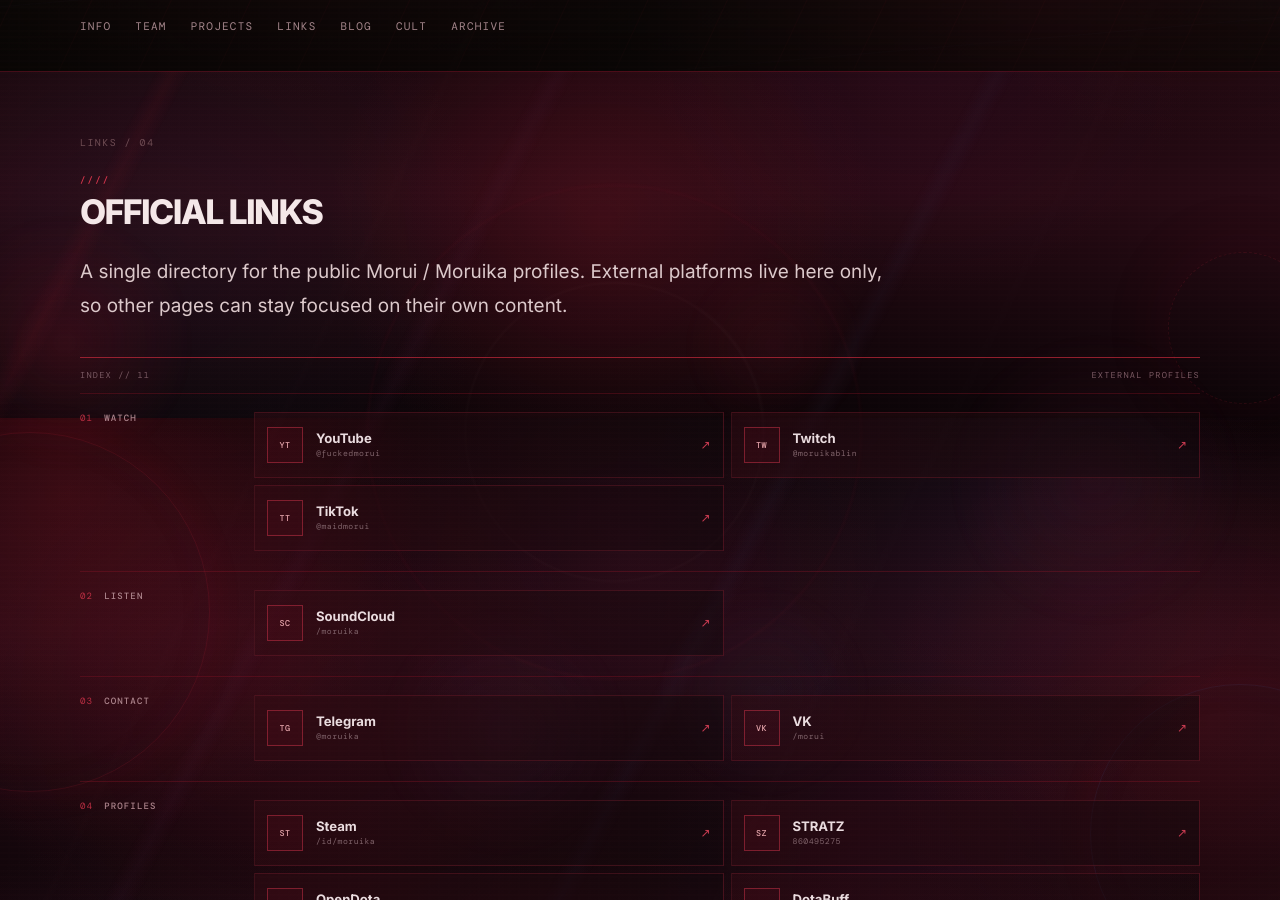
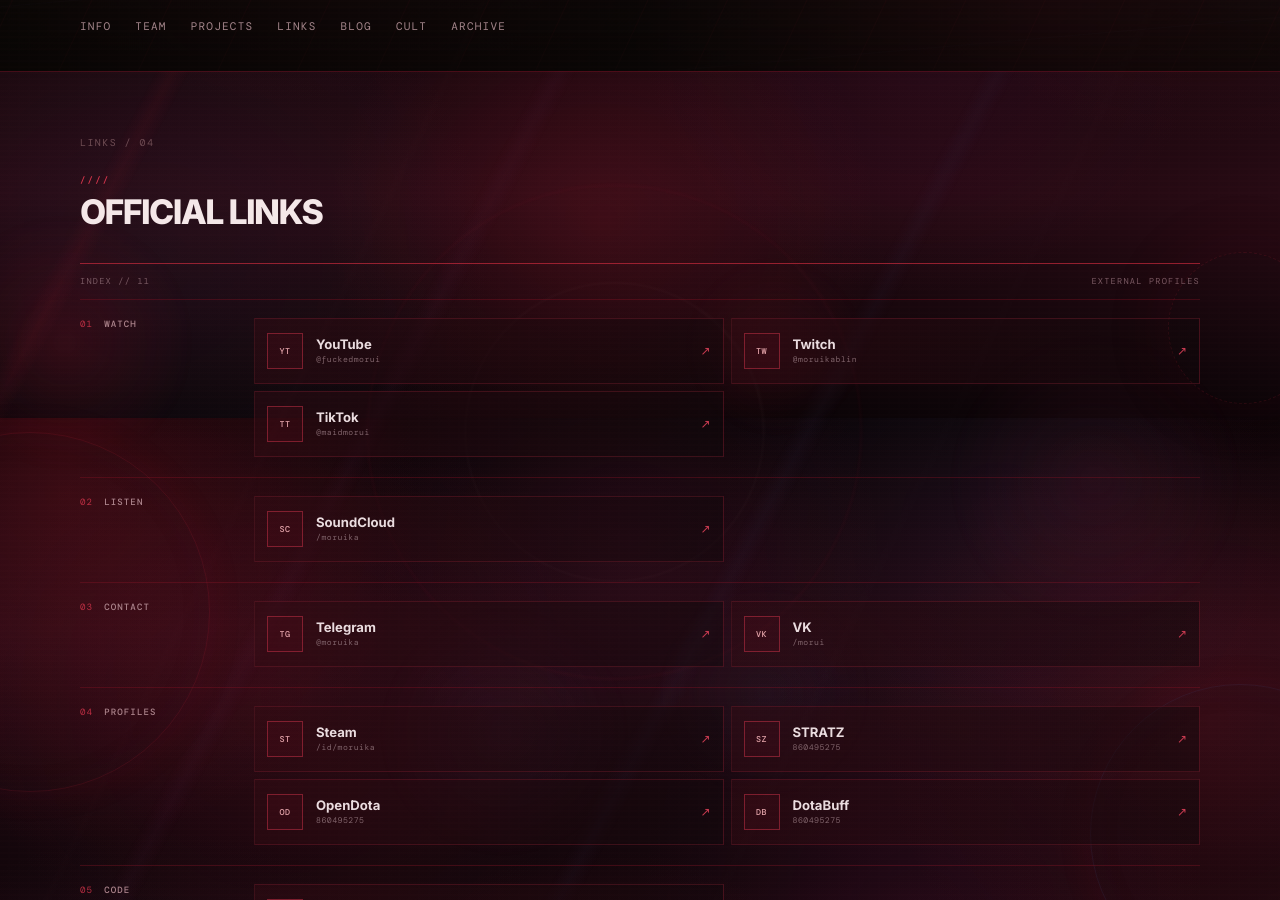
Before and after one commit to Moruika/moruika.github.io, a Jekyll site: the page built from links.md, in a window 1280 px wide and 900 px high, scrolled down 482 px. Built offline with Jekyll 4.4.1, drawn with Linux system fonts in a browser that asks for light colours.

Commit message:
Update links.md

```diff
--- a/links.md
+++ b/links.md
@@ -11,7 +11,7 @@
 ---
 
 <h1 class="section-title">Official links</h1>
-<p class="lede">A single directory for the public Morui / Moruika profiles. External platforms live here only, so other pages can stay focused on their own content.</p>
+<p class="lede"></p>
 
 <section class="link-directory" aria-label="Profile directory">
   <div class="link-directory-head"><span>INDEX // 11</span><span>EXTERNAL PROFILES</span></div>
```
